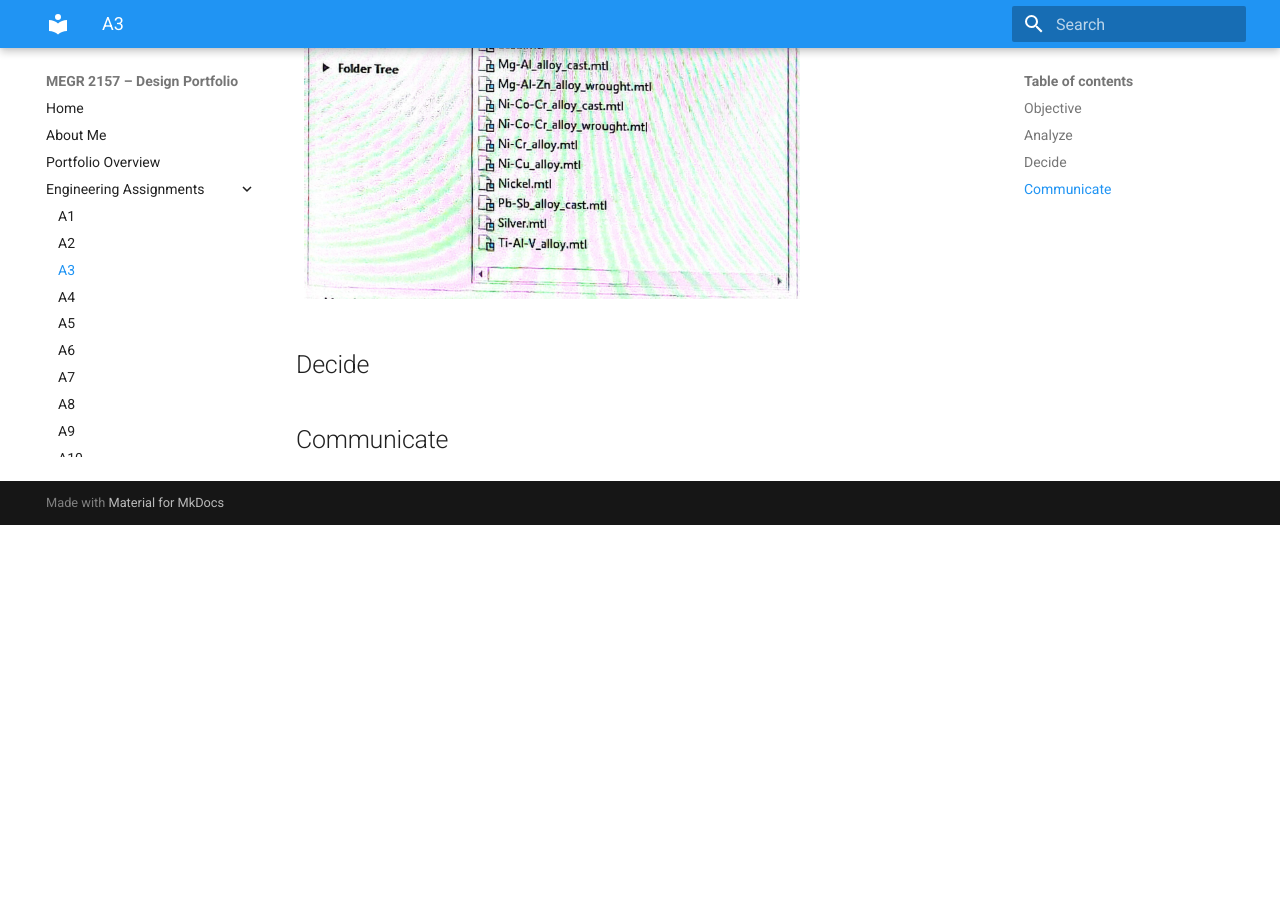
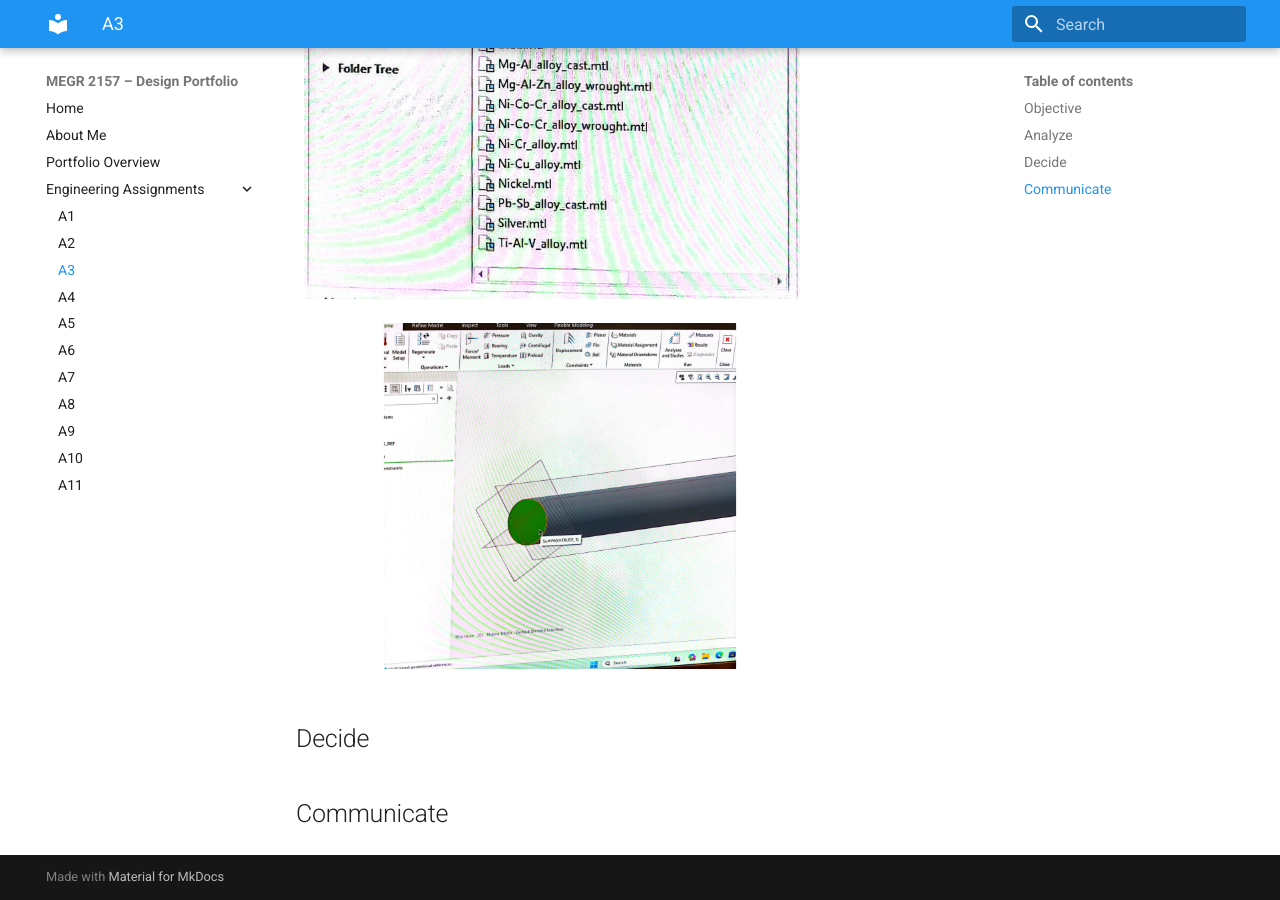
Before and after one commit to ncenatus/design-project-portfolio, an MkDocs documentation site: the page built from docs/assignments/A03/index.md, in a window 1280 px wide and 900 px high, scrolled down 2094 px. Built offline with MkDocs 1.6.1 and Material for MkDocs 9.7.7, drawn with Linux system fonts in a browser that asks for light colours; before the commit the page ends 2619 px from its top, so only the background shows below that.

Commit message:
Update index.md

```diff
--- a/docs/assignments/A03/index.md
+++ b/docs/assignments/A03/index.md
@@ -12,6 +12,9 @@
 
 ![A3](MATERIALS.png)
 
+![A3](D.png)
+
+
 
 ## Decide
 
```
